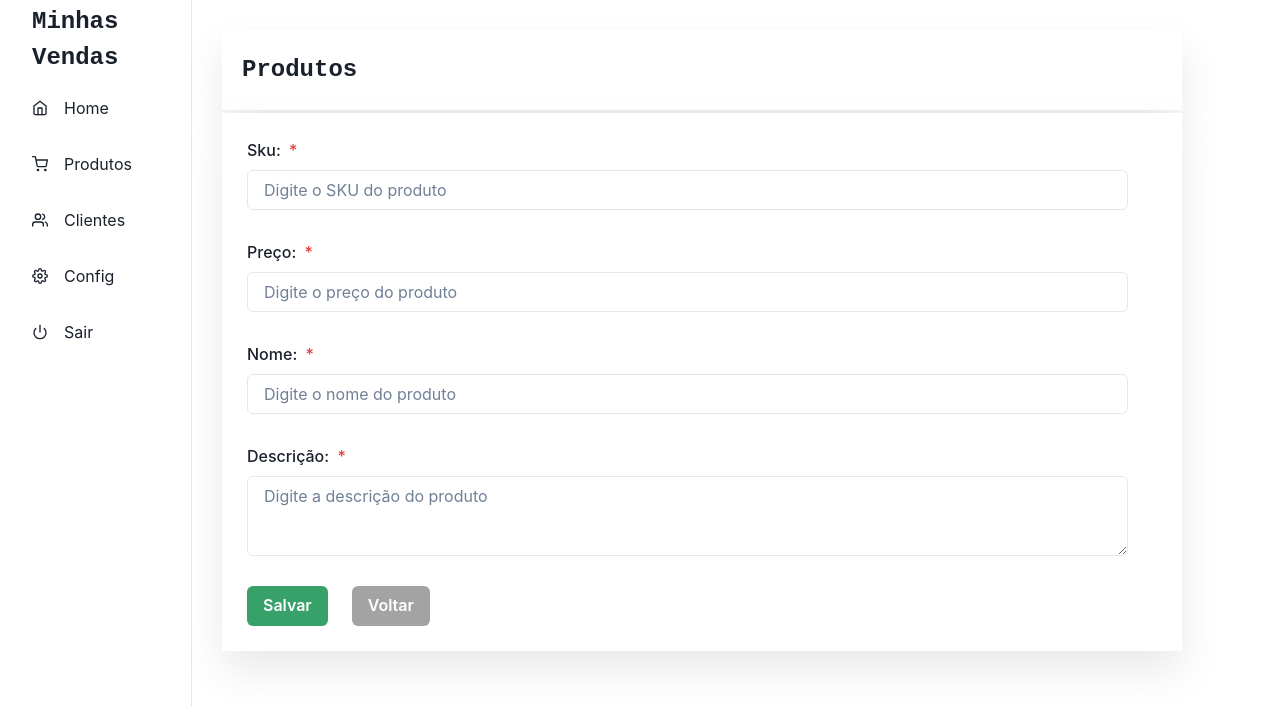
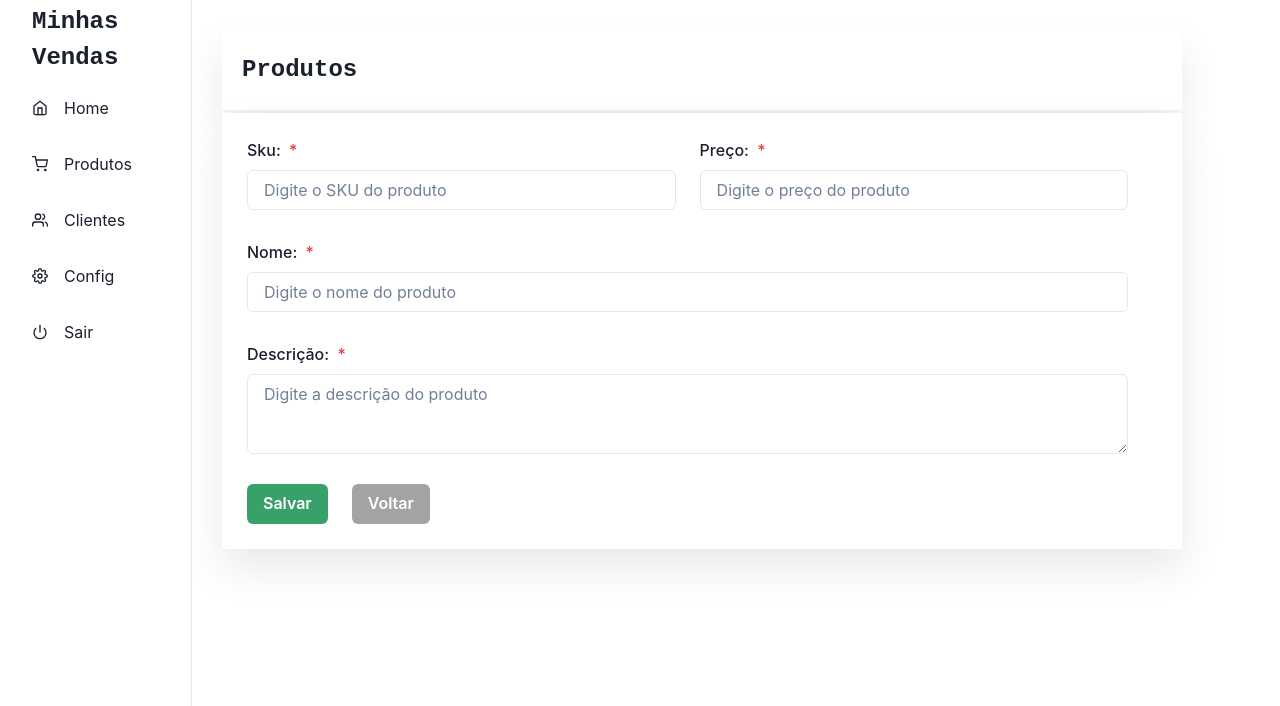
Before and after one commit to Brun0Santos/app-vendas-front, a Next.js app: page /consultas/produtos in a window 1280 px wide. Shown: the top 706 px of the page. Built offline with nearby package versions, Linux system fonts and the light colour scheme.

Commit message:
feat: ajustando o layout

```diff
--- a/src/components/produtos/cadastros/cadastroProdutos.tsx
+++ b/src/components/produtos/cadastros/cadastroProdutos.tsx
@@ -1,5 +1,5 @@
 import Layout from "@/components/layout/layout"
-import { Flex, FormControl, FormLabel, Input, Textarea, Button, ButtonGroup   } from "@chakra-ui/react"
+import { Flex, FormControl, FormLabel, Input, Textarea, Button, ButtonGroup, Grid, GridItem   } from "@chakra-ui/react"
 
 export const CadastroProdutos = () => {
   return (
@@ -9,6 +9,8 @@ export const CadastroProdutos = () => {
             p={"25px"}
             w={"97%"}
           >
+            <Grid templateColumns='repeat(2, 1fr)' gap={6}>
+              <GridItem w='100%'>
                   <FormControl
                     isRequired
                     pb={"30px"}
@@ -16,7 +18,9 @@ export const CadastroProdutos = () => {
                     <FormLabel>Sku: </FormLabel>
                     <Input placeholder='Digite o SKU do produto'/>
                 </FormControl>
+              </GridItem>
 
+              <GridItem w='100%'>
                 <FormControl
                   isRequired
                   pb={"30px"}
@@ -24,6 +28,8 @@ export const CadastroProdutos = () => {
                   <FormLabel>Preço: </FormLabel>
                   <Input placeholder='Digite o preço do produto' />
                 </FormControl>
+              </GridItem>
+            </Grid>
 
             <FormControl
               isRequired
--- a/src/pages/index.tsx
+++ b/src/pages/index.tsx
@@ -1,7 +1,7 @@
-import Layout from '@/components/layout/Layoutzz'
 import SidebarMenu from '@/components/layout/menu/sidebarMenu'
 import SidebarNav from '@/components/layout/layout'
 import Head from 'next/head'
+import Layout from '@/components/layout/layout'
 
 export default function Home() {
   return (
@@ -13,7 +13,7 @@ export default function Home() {
         <link rel="icon" href="/favicon.ico" />
       </Head>
       {/* <Layout /> */}
-      <SidebarNav />
+      <Layout />
           {/* <SidebarMenu key={1} >
 
           </SidebarMenu> */}
```
Lines whose indentation alone changed are shown as unchanged.
